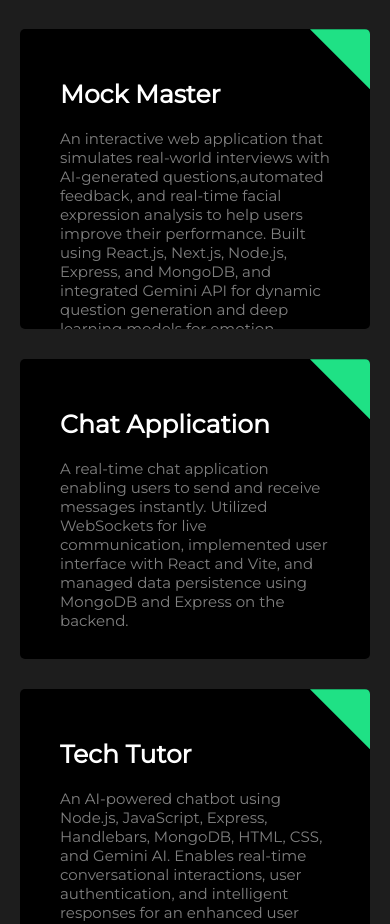
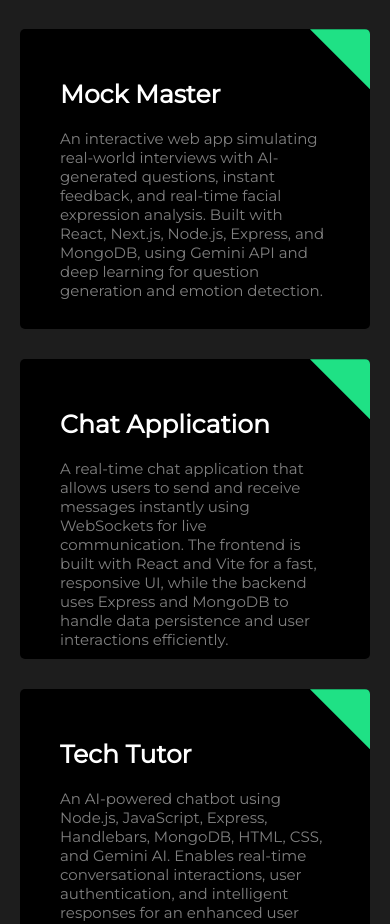
Before and after one commit to jisangeorgekutty/Portfolio, a React (Create React App) app in the folder portfolio-project/: page / in a window 390 px wide. Shown: the part 2860-3784 px from the top of the page. Built offline with nearby package versions, Linux system fonts and the light colour scheme.

Commit message:
Responsive issues fixed

```diff
--- a/portfolio-project/src/containers/portfolio/index.jsx
+++ b/portfolio-project/src/containers/portfolio/index.jsx
@@ -6,14 +6,14 @@ const portfolioData = [
   {
     id: 1,
     name: "Mock Master",
-    desc: "An interactive web application that simulates real-world interviews with AI-generated questions,automated feedback, and real-time facial expression analysis to help users improve their performance. Built using React.js, Next.js, Node.js, Express, and MongoDB, and integrated Gemini API for dynamic question generation and deep learning models for emotion recognition.",
+    desc: "An interactive web app simulating real-world interviews with AI-generated questions, instant feedback, and real-time facial expression analysis. Built with React, Next.js, Node.js, Express, and MongoDB, using Gemini API and deep learning for question generation and emotion detection.",
     sourcelink: "https://github.com/jisangeorgekutty/Ai-Mock-Interview",
     demolink: ""
   },
   {
     id: 2,
     name: "Chat Application",
-    desc: "A real-time chat application enabling users to send and receive messages instantly. Utilized WebSockets for live communication, implemented user interface with React and Vite, and managed data persistence using MongoDB and Express on the backend.",
+    desc: "A real-time chat application that allows users to send and receive messages instantly using WebSockets for live communication. The frontend is built with React and Vite for a fast, responsive UI, while the backend uses Express and MongoDB to handle data persistence and user interactions efficiently.",
     sourcelink: "https://github.com/jisangeorgekutty/Chat-Application",
     demolink: ""
   },
```
